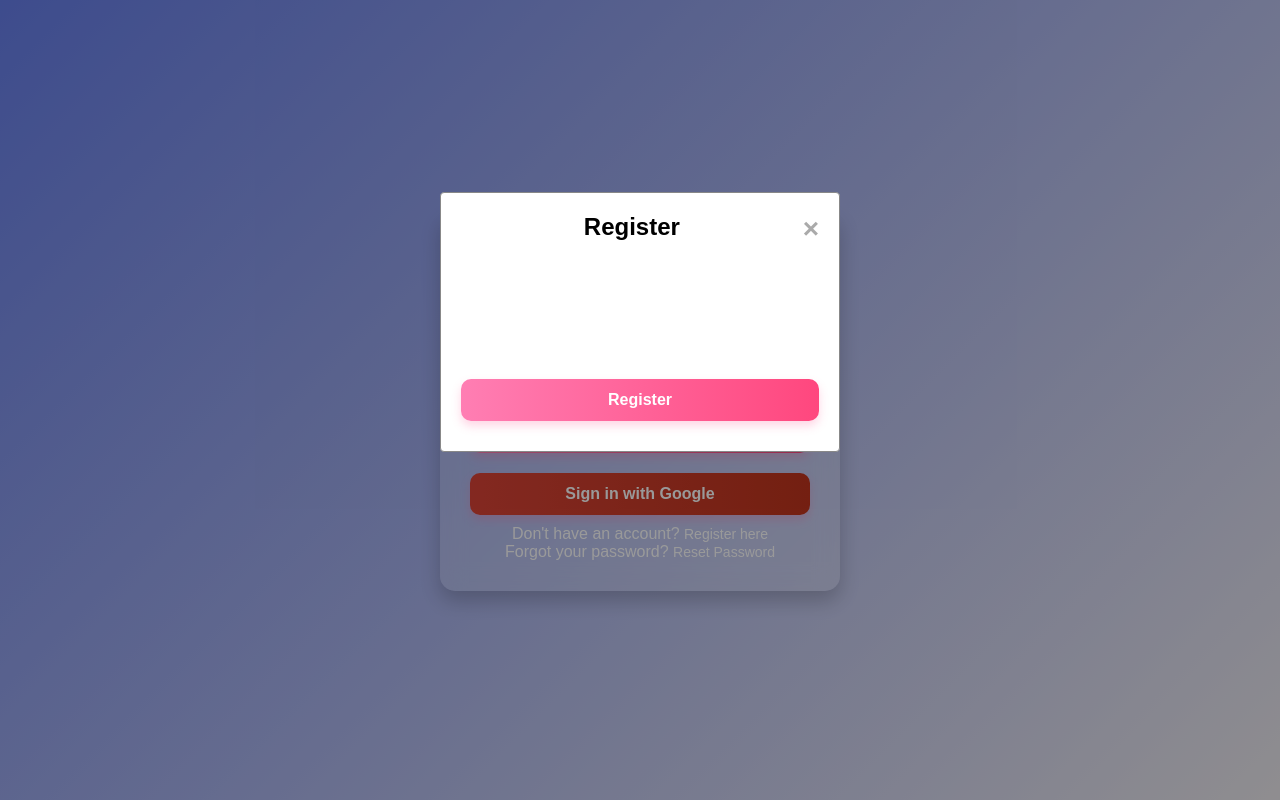
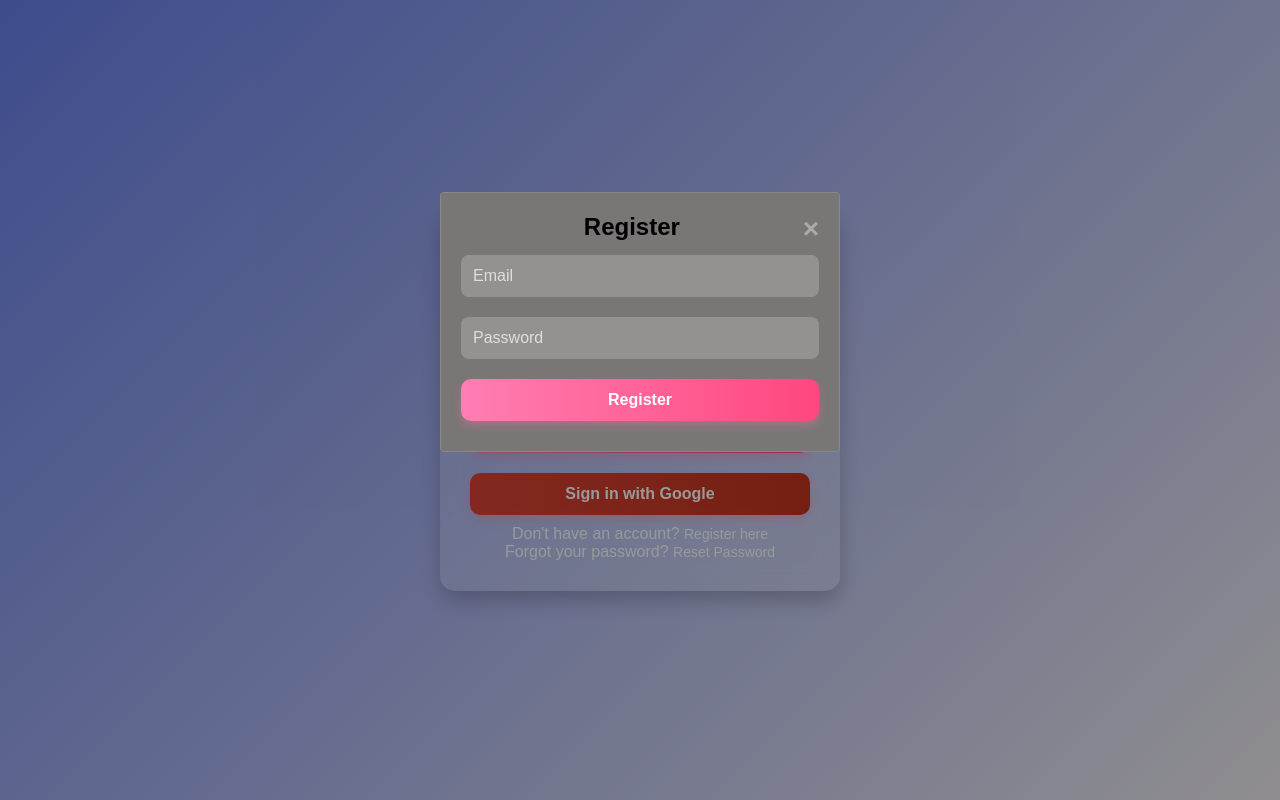
Before and after one commit to atjrzzz/sampLogin, a plain HTML site: page index.html in a window 1280 px wide. Both pictures are taken after a click on the link "Register here". Drawn offline with Linux system fonts and the light colour scheme; no server answers.

Commit message:
change color

```diff
--- a/styles.css
+++ b/styles.css
@@ -128,7 +128,7 @@ a:hover {
   }
 
   .modal-content {
-    background-color: #fff;
+    background-color: #797676;
     margin: 15% auto;
     padding: 20px;
     border: 1px solid #888;
```
